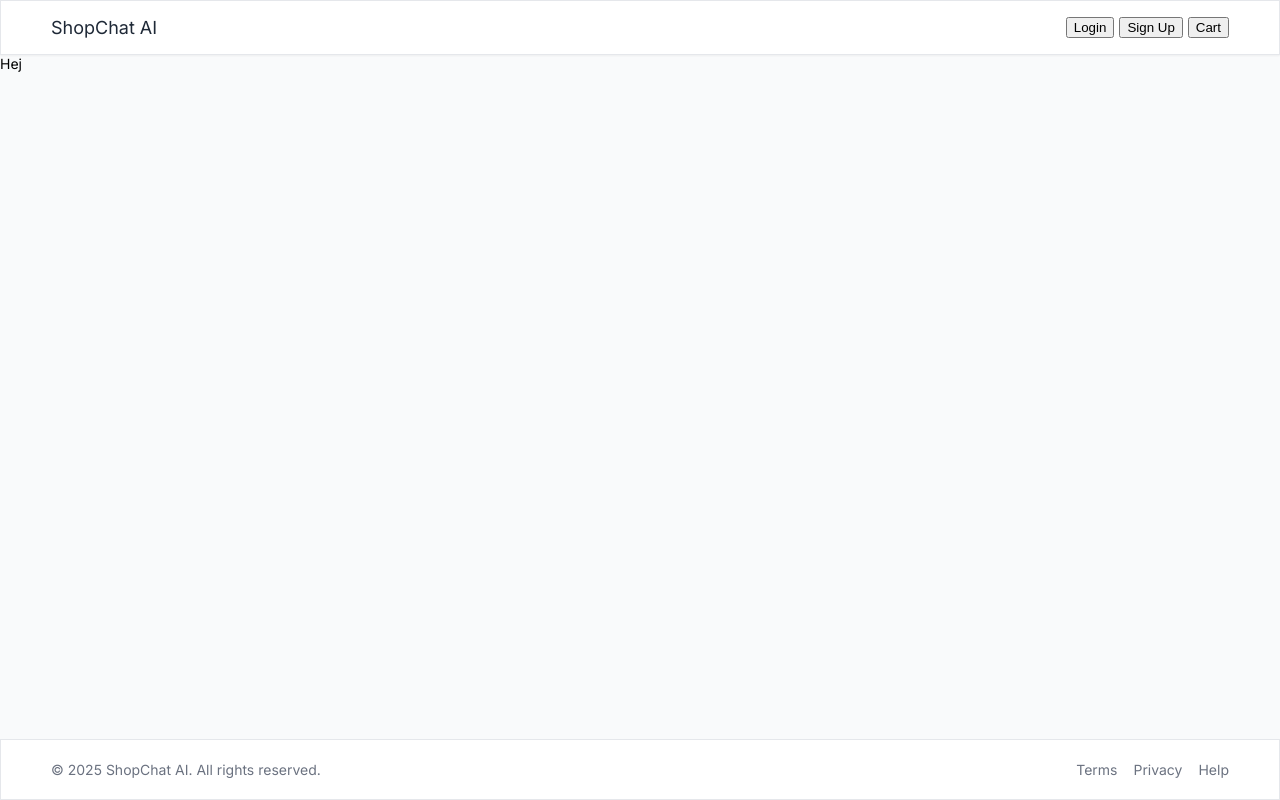
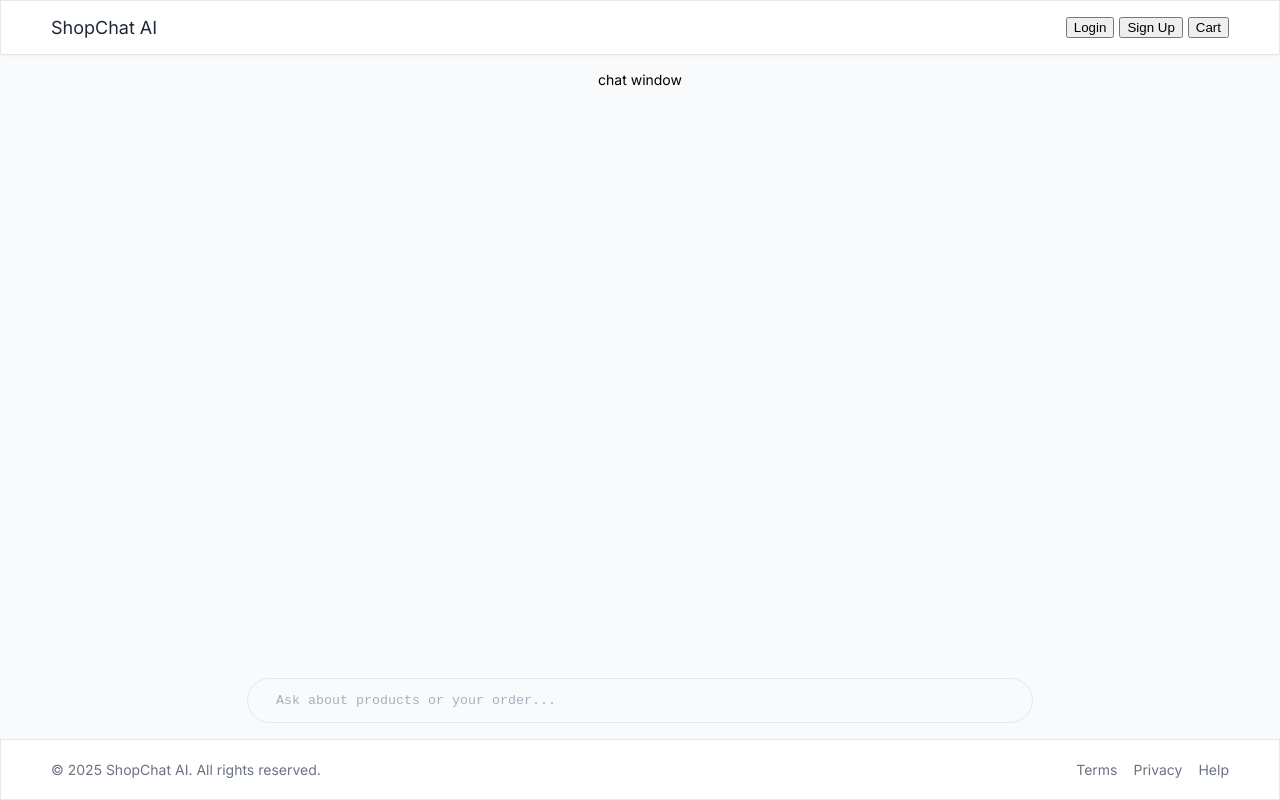
Before and after one commit to KoderFPV/FLYA, a Next.js app in the folder chat/: page /1 in a window 1280 px wide. Built offline with nearby package versions, Linux system fonts and the light colour scheme.

Commit message:
chat input desktop

```diff
--- a/chat/package.json
+++ b/chat/package.json
@@ -14,6 +14,7 @@
     "next-intl": "^4.1.0",
     "react": "^19.0.0",
     "react-dom": "^19.0.0",
+    "react-textarea-autosize": "^8.5.9",
     "sass": "^1.89.2"
   },
   "devDependencies": {
--- /dev/null
+++ b/chat/src/app/[locale]/Chat.module.scss
@@ -0,0 +1,7 @@
+.chat {
+  display: flex;
+  flex-grow: 1;
+  flex-direction: column;
+  align-items: center;
+  padding: 16px;
+}
--- a/chat/src/app/[locale]/page.tsx
+++ b/chat/src/app/[locale]/page.tsx
@@ -1,7 +1,12 @@
+import styles from "./Chat.module.scss";
+import { ChatInput } from "@/components/chatInput/ChatInput";
+import { ChatWindow } from "@/components/chatWindow/ChatWindow";
+
 const Chat = () => {
-  return <>
-    Hej
-  </>;
+  return <div className={styles.chat}>
+    <ChatWindow />
+    <ChatInput />
+  </div>;
 }
 
 export default Chat;
--- a/chat/src/app/layout.module.scss
+++ b/chat/src/app/layout.module.scss
@@ -8,6 +8,7 @@
     flex-direction: column;
 
     &Content {
+      display: flex;
       flex-grow: 1;
     }
   }
--- a/chat/src/components/chatInput/ChatInput.module.scss
+++ b/chat/src/components/chatInput/ChatInput.module.scss
@@ -0,0 +1,36 @@
+.chatInput {
+  &Mobile {
+    display: flex;
+
+    @include media-breakpoint-up(md) {
+      display: none;
+    }
+  }
+
+  &Desktop {
+    display: none;
+    width: 100%;
+    max-width: 760px;
+    border: 1px solid $border;
+    border-radius: 25px;
+    padding: 12px;
+
+    @include media-breakpoint-up(md) {
+      display: flex;
+    }
+
+    &Input {
+      border: none;
+      outline: none;
+      padding-left: 16px;
+      background: transparent;
+      color: $textColor;
+      width: 100%;
+      resize: none;
+
+      &::placeholder {
+        color: $placeholderColor;
+      }
+    }
+  }
+}
--- a/chat/src/components/chatInput/ChatInput.tsx
+++ b/chat/src/components/chatInput/ChatInput.tsx
@@ -0,0 +1,16 @@
+import styles from "./ChatInput.module.scss";
+import { ChatInputDesktop } from "./ChatInputDesktop";
+import { ChatInputMobile } from "./ChatInputMobile";
+
+export const ChatInput = () => {
+  return <>
+    <div className={styles.chatInputMobile}>
+      <ChatInputMobile />
+    </div>
+
+    <div className={styles.chatInputDesktop}>
+      <ChatInputDesktop />
+    </div>
+  </>
+
+}
--- /dev/null
+++ b/chat/src/components/chatInput/ChatInputDesktop.tsx
@@ -0,0 +1,8 @@
+'use client';
+
+import styles from "./ChatInput.module.scss";
+import TextareaAutosize from 'react-textarea-autosize';
+
+export const ChatInputDesktop = () => {
+  return <TextareaAutosize rows={1} className={styles.chatInputDesktopInput} placeholder="Ask about products or your order..." />;
+}
--- /dev/null
+++ b/chat/src/components/chatInput/ChatInputMobile.tsx
@@ -0,0 +1,3 @@
+export const ChatInputMobile = () => {
+  return <div>Chat input mobile</div>
+}
--- a/chat/src/components/chatWindow/ChatWindow.module.scss
+++ b/chat/src/components/chatWindow/ChatWindow.module.scss
@@ -0,0 +1,3 @@
+.chatWindow {
+  flex-grow: 1;
+}
--- a/chat/src/components/chatWindow/ChatWindow.tsx
+++ b/chat/src/components/chatWindow/ChatWindow.tsx
@@ -0,0 +1,7 @@
+import styles from "./ChatWindow.module.scss";
+
+export const ChatWindow = () => {
+  return <div className={styles.chatWindow}>
+    chat window
+  </div>
+};
--- a/chat/src/components/footer/Footer.module.scss
+++ b/chat/src/components/footer/Footer.module.scss
@@ -1,6 +1,6 @@
 .footer {
   background: $footerBackground;
-  border: 1px solid $footerBorder;
+  border: 1px solid $border;
   padding: 21px 50px;
   display: flex;
   justify-content: space-between;
--- a/chat/src/styles/variables.module.scss
+++ b/chat/src/styles/variables.module.scss
@@ -4,7 +4,6 @@ $headerBackground: #ffffff;
 $headerBorder: #e5e7eb;
 
 $footerBackground: #ffffff;
-$footerBorder: #e5e7eb;
 
 $fontSize: 14px;
 $h1Size: 16px;
@@ -13,3 +12,7 @@ $h2Size: 18px;
 $textColor: #1f2937;
 
 $lightGrayText: #6b7280;
+
+$border: #e5e7eb;
+
+$placeholderColor: #adaebc;
```
Also changed, not shown: 1 other file (tests, documents, lock files or other folders).
